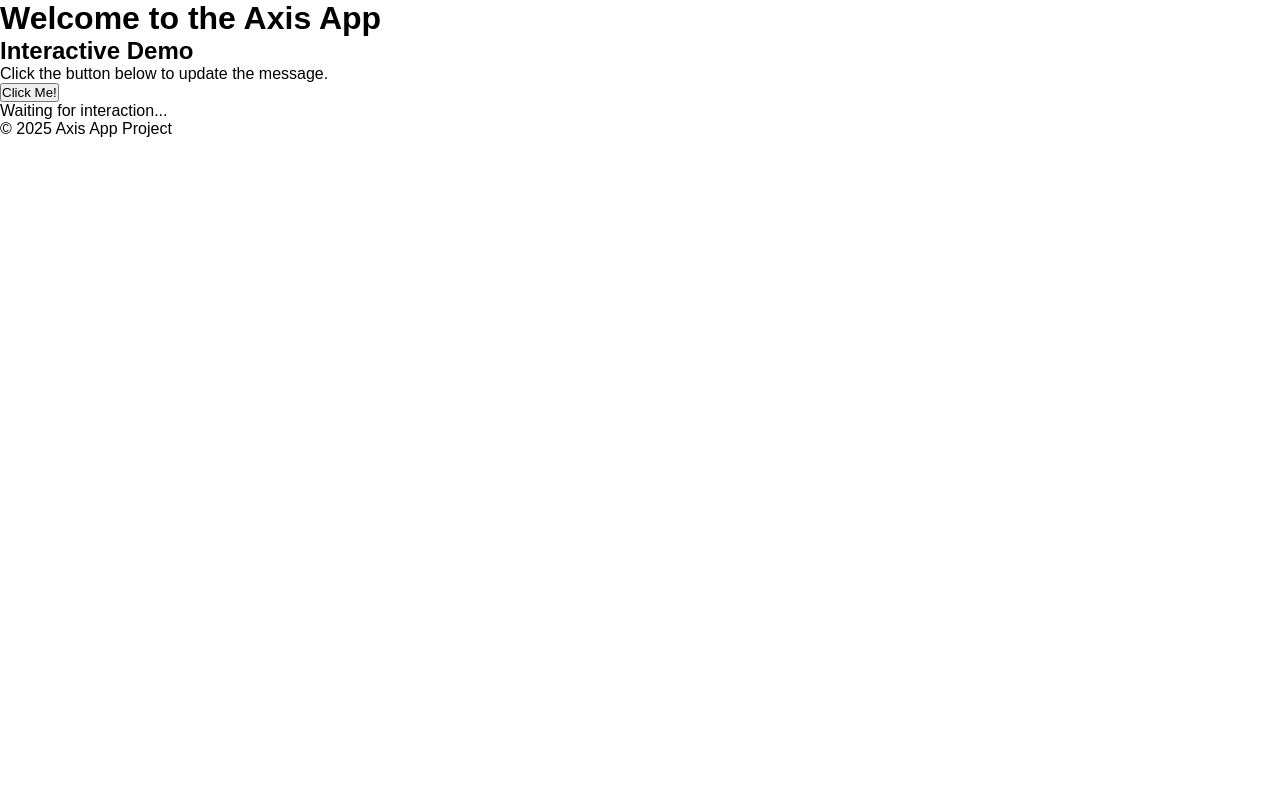
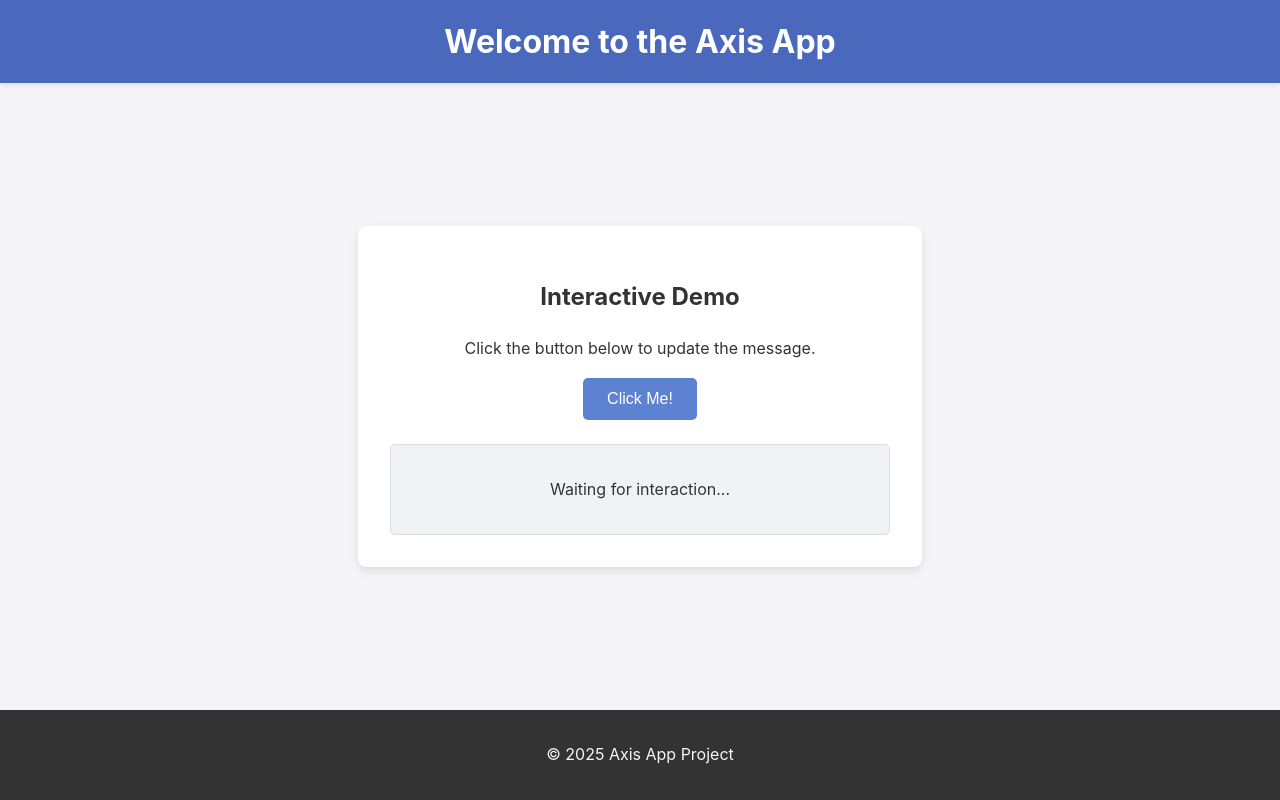
Before and after one commit to colton615-coder/axis-app, a plain HTML site: page index.html in a window 1280 px wide. Drawn offline with Linux system fonts and the light colour scheme.

Commit message:
Update style.css

```diff
--- a/style.css
+++ b/style.css
@@ -1,62 +1,78 @@
-/* --- Basic Setup & Global Styles --- */
-* {
+/* General Body Styles */
+body {
+    font-family: -apple-system, BlinkMacSystemFont, "Segoe UI", Roboto, Helvetica, Arial, sans-serif;
+    line-height: 1.6;
     margin: 0;
     padding: 0;
-    box-sizing: border-box;
+    background-color: #f4f4f9;
+    color: #333;
+    display: flex;
+    flex-direction: column;
+    min-height: 100vh;
 }
 
-body {
-    font-family: 'Poppins', sans-serif;
+/* Header Styles */
+header {
+    background-color: #4a69bd;
+    color: #ffffff;
+    padding: 1rem 0;
+    text-align: center;
+    box-shadow: 0 2px 4px rgba(0,0,0,0.1);
 }
 
-/* --- The Background --- */
-/* A vibrant background is key to seeing the blur effect. */
-.showcase-container {
-    min-height: 100vh;
+header h1 {
+    margin: 0;
+}
+
+/* Main Content Styles */
+main {
+    flex: 1;
     display: flex;
     justify-content: center;
     align-items: center;
-    flex-wrap: wrap; /* Allows cards to wrap on smaller screens */
-    gap: 40px; /* Space between the cards */
-    padding: 20px;
-
-    /* The Gradient Background */
-    background: linear-gradient(to right top, #00c6ff, #0072ff);
+    padding: 2rem;
 }
 
-/* --- The Glassmorphism Card --- */
-.glass-card {
-    /* Sizing */
-    width: 400px;
-    padding: 30px;
-
-    /* The Glassmorphism Recipe */
-    background: rgba(255, 255, 255, 0.2); /* 1. Semi-transparent background */
-    border-radius: 20px; /* 2. Rounded corners */
-    border: 1px solid rgba(255, 255, 255, 0.3); /* 3. Subtle border */
-    box-shadow: 0 4px 30px rgba(0, 0, 0, 0.1); /* Optional: Adds depth */
-    backdrop-filter: blur(10px); /* 4. The magic blur effect */
-    -webkit-backdrop-filter: blur(10px); /* For Safari compatibility */
-
-    /* Text Styling */
-    color: #fff;
+#content-container {
+    background: #ffffff;
+    padding: 2rem;
+    border-radius: 8px;
+    box-shadow: 0 4px 8px rgba(0,0,0,0.1);
+    text-align: center;
+    max-width: 500px;
+    width: 100%;
 }
 
-/* Modifier for the smaller card */
-.glass-card.small {
-    width: 250px;
+/* Button Styles */
+#action-button {
+    background-color: #5d82d1;
+    color: #ffffff;
+    border: none;
+    padding: 12px 24px;
+    font-size: 1rem;
+    border-radius: 5px;
+    cursor: pointer;
+    transition: background-color 0.3s ease;
 }
 
-/* --- Text inside the card --- */
-.card-title {
-    font-size: 2rem;
-    font-weight: 600;
-    margin-bottom: 10px;
-    text-shadow: 0 1px 3px rgba(0, 0, 0, 0.15);
+#action-button:hover {
+    background-color: #4a69bd;
 }
 
-.card-text {
-    font-size: 1rem;
-    font-weight: 300;
-    line-height: 1.6;
+/* Display Area Styles */
+#display-area {
+    margin-top: 1.5rem;
+    padding: 1rem;
+    background-color: #f0f3f5;
+    border-radius: 5px;
+    border: 1px solid #ddd;
 }
+
+/* Footer Styles */
+footer {
+    text-align: center;
+    padding: 1rem 0;
+    background-color: #333;
+    color: #f4f4f9;
+    width: 100%;
+}
```
